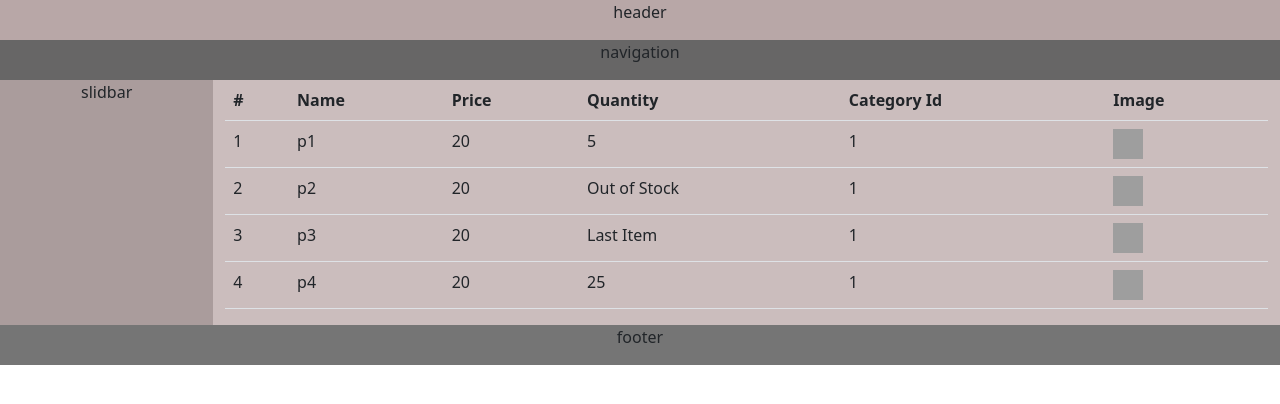
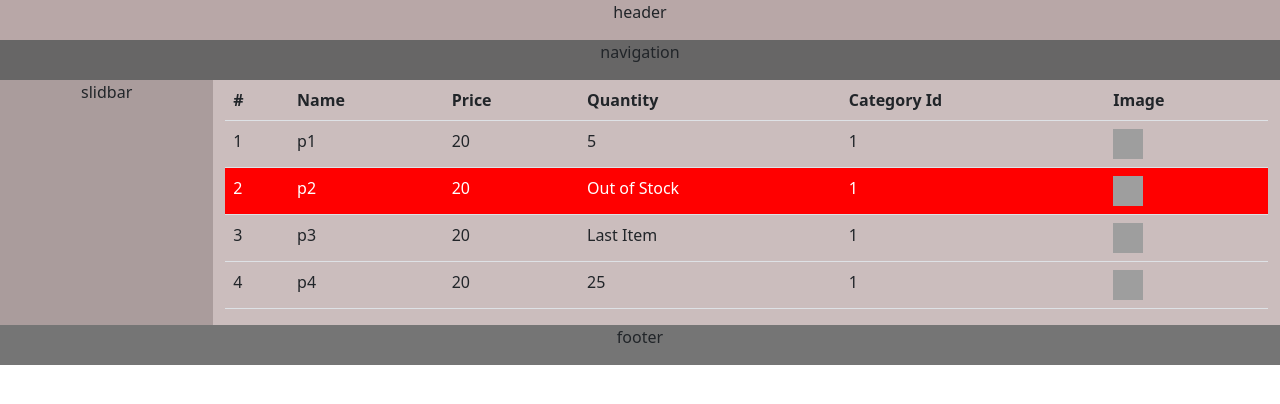
Before and after one commit to SaberGomaa/Angular-Practise, an Angular app: page / in a window 1280 px wide. Shown: the top 404 px of the page. Built offline with nearby package versions, Linux system fonts and the light colour scheme; grey boxes are pictures that could not be loaded.

Commit message:
attribute directive ngStyle

```diff
--- a/src/app/components/products/products.component.html
+++ b/src/app/components/products/products.component.html
@@ -24,7 +24,7 @@
         <ng-container *ngFor="let i of proList ; let count = index ; TrackBy : productTrackBy ">
             <!-- Can't  -->
             <!-- <tr *ngIf="i.Quantity > 0"> -->
-            <tr >
+            <tr [ngStyle]="{'background-color' :i.Quantity==0? 'red' : '' , 'color' :i.Quantity==0? 'white' : '' }">
                 <td>{{count+1}}</td>
                 <td>{{i.Name}}</td>
                 <td>{{i.Price}}</td>
```
